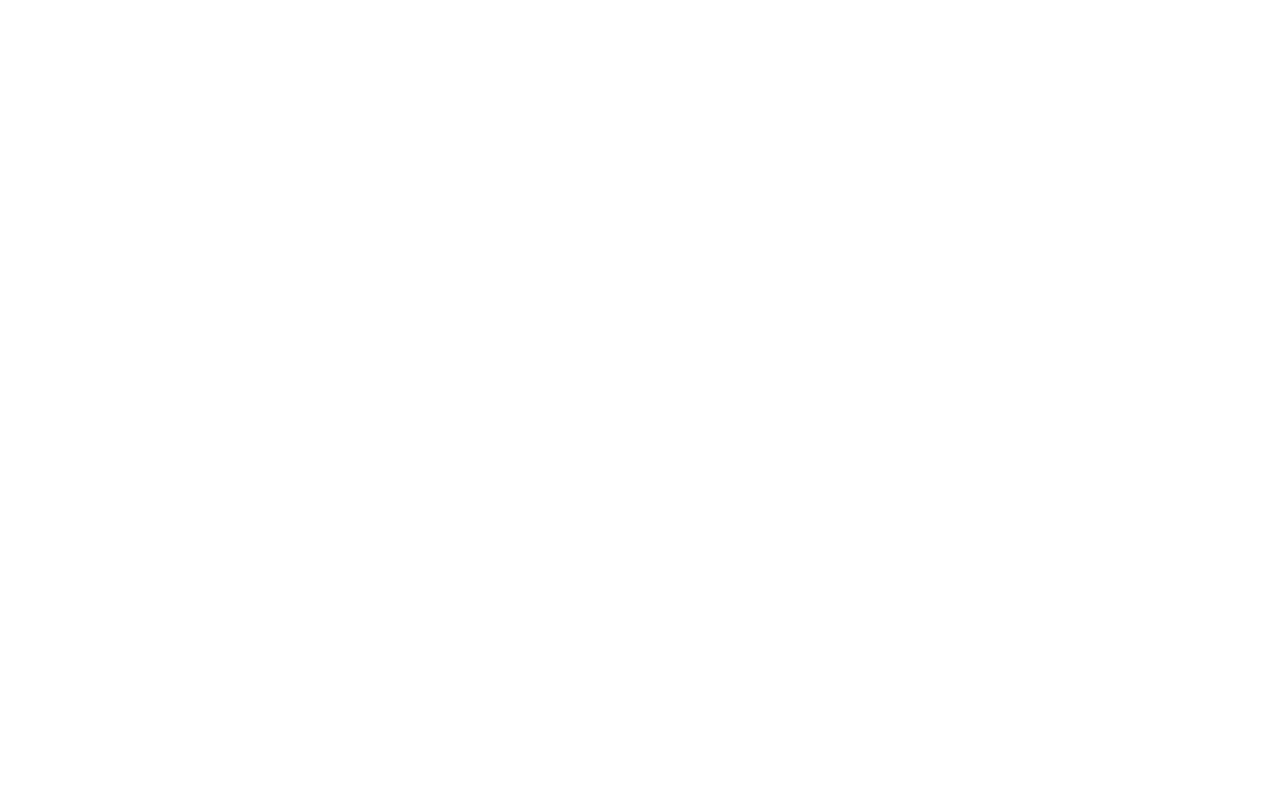
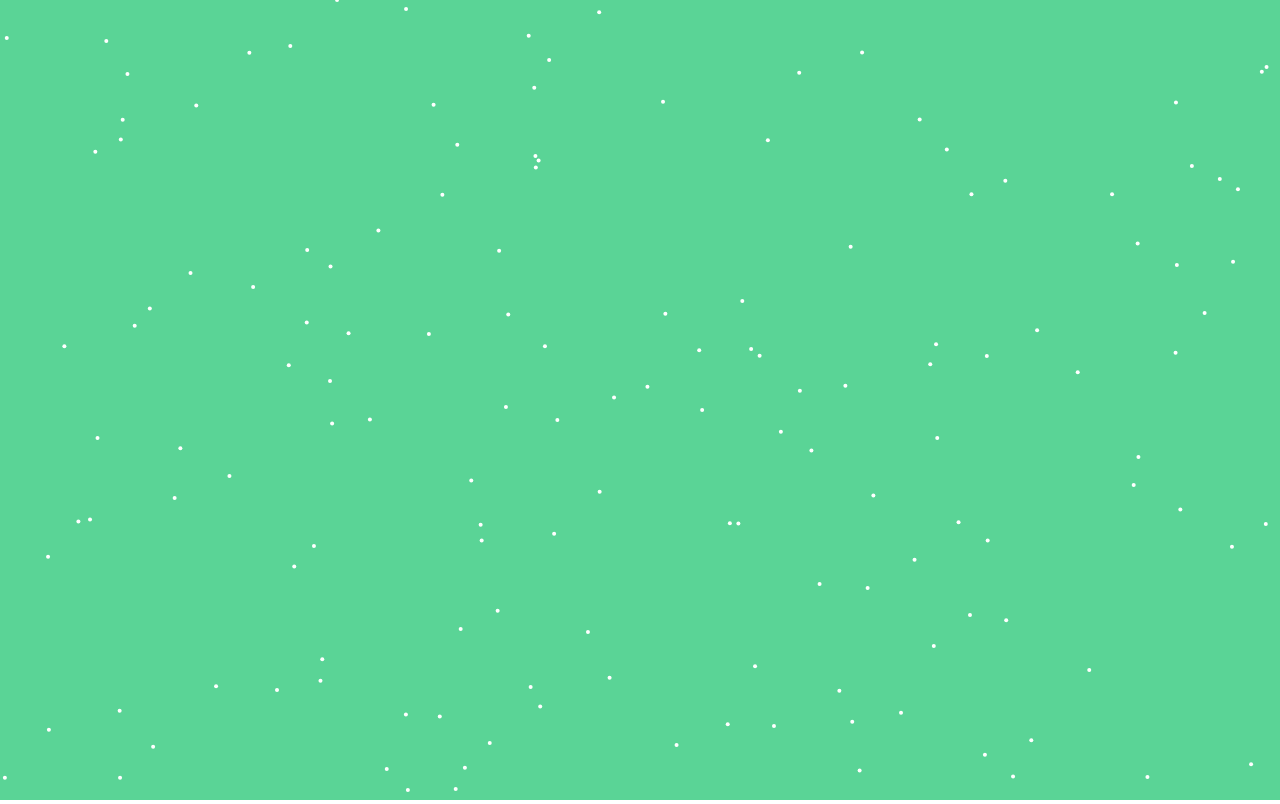
Before and after one commit to tdedetd/particle-system, a website built with Parcel: page src/index.html in a window 1280 px wide. Built offline with nearby package versions, Linux system fonts and the light colour scheme.

Commit message:
animation

```diff
--- a/src/index.html
+++ b/src/index.html
@@ -8,7 +8,7 @@
   <link rel="stylesheet" href="./style.css">
 </head>
 <body>
-
-  <script src="./js/index.js"></script>
+  <canvas id="screen"></canvas>
+  <script type="module" src="./js/index.js"></script>
 </body>
 </html>
--- a/src/js/index.js
+++ b/src/js/index.js
@@ -0,0 +1,6 @@
+import { Scene } from './points';
+
+document.addEventListener('DOMContentLoaded', () => {
+  const canvas = document.querySelector('#screen');
+  new Scene(canvas);
+});
--- /dev/null
+++ b/src/js/points.js
@@ -0,0 +1,74 @@
+import { Vector } from './vector';
+import { randomRange } from './utils';
+
+export class Scene {
+   /**
+   * @param {HTMLCanvasElement} canvas
+   */
+  constructor(canvas) {
+    canvas.width = canvas.clientWidth;
+    canvas.height = canvas.clientHeight;
+
+    this.pointRadius = 1;
+    this.width = canvas.width;
+    this.height = canvas.height;
+
+    this.prevTimestamp = 0;
+    this.ctx = canvas.getContext('2d');
+    this.ctx.fillStyle = 'white';
+    this.draw = this.draw.bind(this);
+    this.generatePoints();
+
+    requestAnimationFrame(this.draw);
+  }
+
+  /**
+   * @param {number} timestamp
+   */
+  draw(timestamp) {
+    const timeDiff = timestamp - this.prevTimestamp;
+    const speedCoef = timeDiff / 1000;
+    this.prevTimestamp = timestamp;
+
+    this.ctx.clearRect(0, 0, this.width, this.height)
+    this.points.forEach(point => {
+      point.x += point.speed.x * speedCoef;
+      point.y += point.speed.y * speedCoef;
+
+      if (point.x < this.pointRadius || point.x > this.width - this.pointRadius) {
+        point.speed = new Vector(-point.speed.x, point.speed.y);
+      }
+
+      if (point.y < this.pointRadius || point.y > this.height - this.pointRadius) {
+        point.speed = new Vector(point.speed.x, -point.speed.y);
+      }
+
+      this.ctx.beginPath();
+      this.ctx.ellipse(
+        point.x - this.pointRadius,
+        point.y - this.pointRadius,
+        this.pointRadius * 2,
+        this.pointRadius * 2, 0, 0, Math.PI * 2
+      );
+      this.ctx.fill();
+    });
+
+    requestAnimationFrame(this.draw);
+  }
+
+  generatePoints() {
+    const count = Math.round(this.width * this.height / 7000);
+    this.points = [];
+
+    for (let i = 0; i < count; i++) {
+      this.points.push({
+        x: randomRange(this.pointRadius, this.width - this.pointRadius),
+        y: randomRange(this.pointRadius, this.height - this.pointRadius),
+        speed: new Vector(
+          randomRange(-100, 100),
+          randomRange(-100, 100)
+        )
+      });
+    }
+  }
+}
--- /dev/null
+++ b/src/js/utils.js
@@ -0,0 +1,11 @@
+/**
+ * @param {any[]} list
+ */
+export function randomList(list) {
+  const i = Math.floor(Math.random() * list.length);
+  return list[i];
+}
+
+export function randomRange(min, max) {
+  return Math.random() * (max - min) + min;
+}
--- /dev/null
+++ b/src/js/vector.js
@@ -0,0 +1,10 @@
+export class Vector {
+  /**
+   * @param {number} x
+   * @param {number} y
+   */
+  constructor(x, y) {
+    this.x = x;
+    this.y = y;
+  }
+}
--- a/src/style.css
+++ b/src/style.css
@@ -0,0 +1,10 @@
+body {
+  margin: 0;
+  padding: 0;
+}
+
+#screen {
+  width: 100vw;
+  height: 100vh;
+  background: #5ad496;
+}
```
